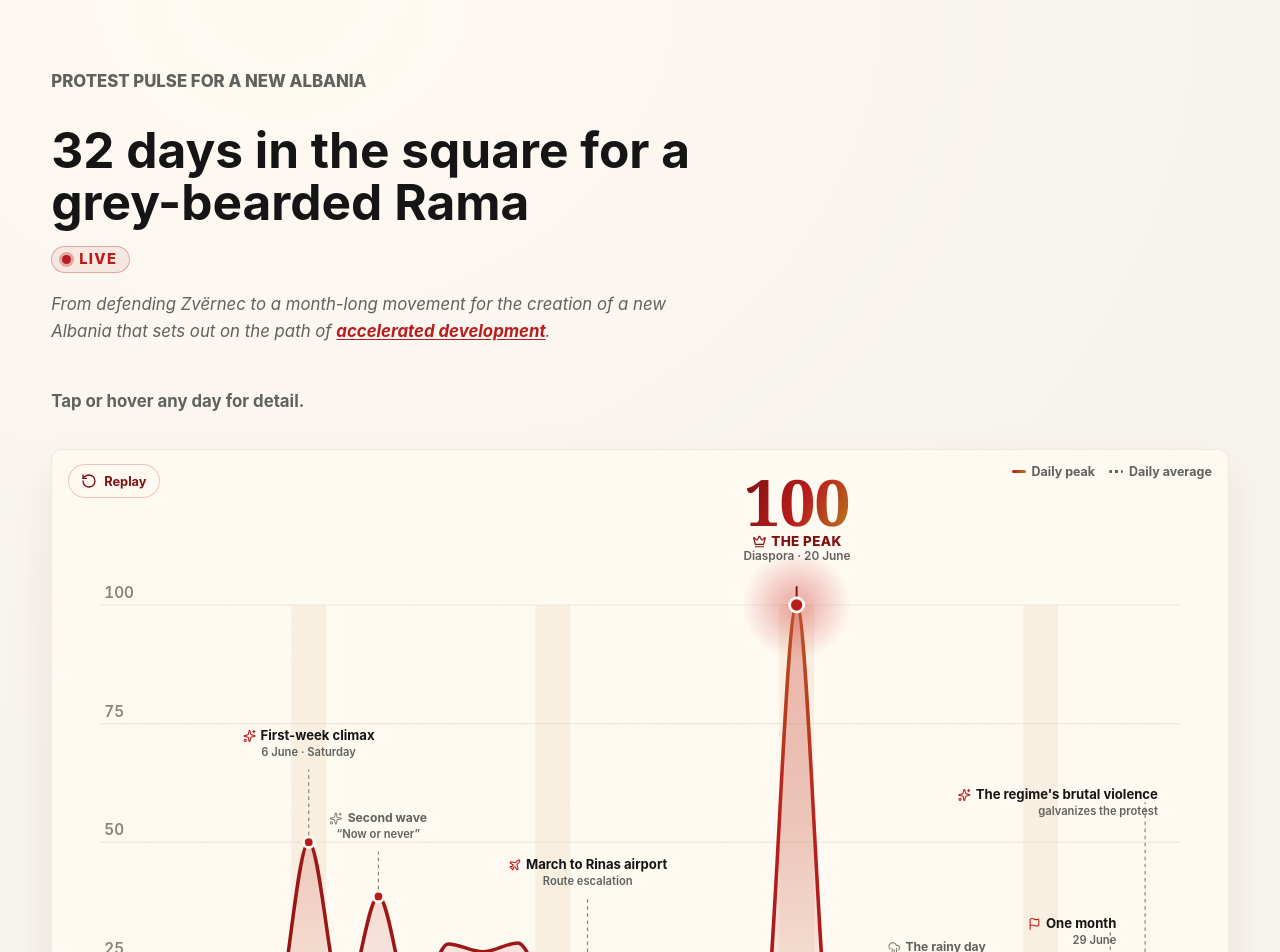
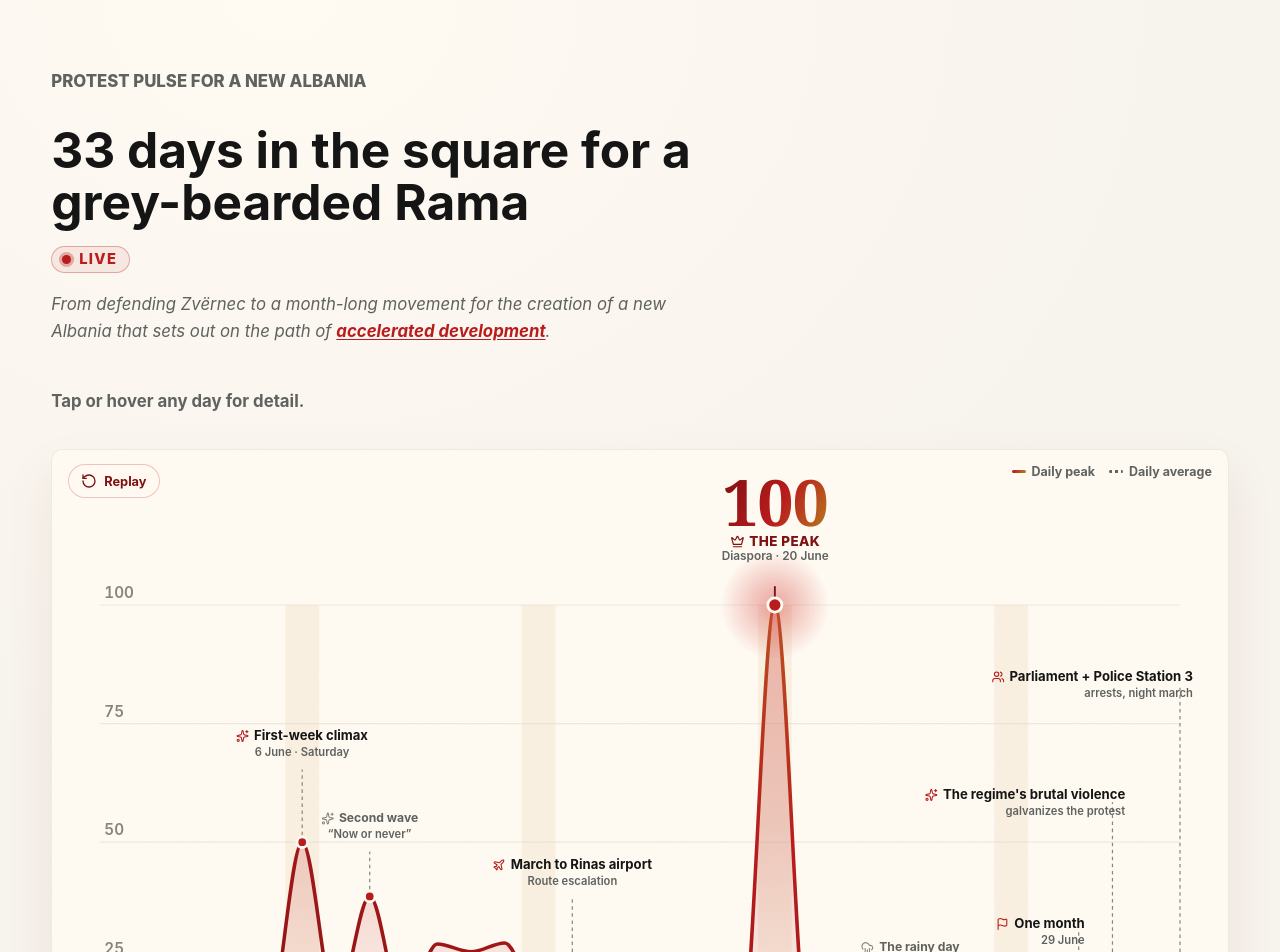
Before and after one commit to rlleshi/diaspora_marrshon, a Next.js app: page /en/pulsi in a window 1280 px wide. Shown: the part 80-1032 px from the top of the page. Built offline with nearby package versions, Linux system fonts and the light colour scheme.

Commit message:
add day 33 to livetracker

```diff
--- a/app/en/pulsi/page.tsx
+++ b/app/en/pulsi/page.tsx
@@ -4,7 +4,7 @@ import { LiveTrackerPage } from "@/components/live-tracker-page";
 export const metadata: Metadata = {
   title: "Protest pulse | Diaspora marshes",
   description:
-    "The June 2026 protest participation index: 32 days in the square, day by day, with the key moments.",
+    "The June 2026 protest participation index: 33 days in the square, day by day, with the key moments.",
 };
 
 export default function Page() {
--- a/app/pulsi/page.tsx
+++ b/app/pulsi/page.tsx
@@ -4,7 +4,7 @@ import { LiveTrackerPage } from "@/components/live-tracker-page";
 export const metadata: Metadata = {
   title: "Pulsi i protestës | Diaspora marshon",
   description:
-    "Indeksi i pjesëmarrjes në protestat e qershorit 2026: 32 ditë në shesh, ditë pas dite, me momentet kyçe.",
+    "Indeksi i pjesëmarrjes në protestat e qershorit 2026: 33 ditë në shesh, ditë pas dite, me momentet kyçe.",
 };
 
 export default function Page() {
--- a/components/live-tracker-page.tsx
+++ b/components/live-tracker-page.tsx
@@ -26,7 +26,7 @@ const COPY: Record<
     homeHref: "/",
     homeLabel: "Kthehu te faqja kryesore",
     eyebrow: "Pulsi i protestës për Shqipërinë e re",
-    title: "32 ditë në shesh për një mjekërrosh bardhërosh",
+    title: "33 ditë në shesh për një mjekërrosh bardhërosh",
     liveLabel: "Live",
     intro: {
       before:
@@ -54,14 +54,14 @@ const COPY: Record<
       replay: "Rishfaq",
       saturday: "e shtunë",
       ariaSummary:
-        "Indeksi i pjesëmarrjes në protesta përgjatë 32 ditëve, me kulmin në ditën e 21-të (20 qershor 2026).",
+        "Indeksi i pjesëmarrjes në protesta përgjatë 33 ditëve, me kulmin në ditën e 21-të (20 qershor 2026).",
     },
   },
   en: {
     homeHref: "/en",
     homeLabel: "Back to the homepage",
     eyebrow: "Protest pulse for a new Albania",
-    title: "32 days in the square for a grey-bearded Rama",
+    title: "33 days in the square for a grey-bearded Rama",
     liveLabel: "Live",
     intro: {
       before:
@@ -89,7 +89,7 @@ const COPY: Record<
       replay: "Replay",
       saturday: "Saturday",
       ariaSummary:
-        "Protest participation index across 32 days, peaking on day 21 (20 June 2026).",
+        "Protest participation index across 33 days, peaking on day 21 (20 June 2026).",
     },
   },
 };
--- a/components/participation/ParticipationChart.tsx
+++ b/components/participation/ParticipationChart.tsx
@@ -41,6 +41,7 @@ const LABEL_Y: Record<number, number> = {
   25: 430,
   30: 410,
   31: 300,
+  33: 200,
 };
 
 const MONTHS_SQ = [
@@ -264,7 +265,7 @@ export function ParticipationChart({
         ))}
 
         {/* x axis labels */}
-        {[1, 5, 10, 15, 20, 25, 32].map((day) => (
+        {[1, 5, 10, 15, 20, 25, 33].map((day) => (
           <text
             key={`x-${day}`}
             className="pc-xlabel"
--- a/data/participation.ts
+++ b/data/participation.ts
@@ -1,4 +1,4 @@
-// 32-day participation index for the June 2026 "Revolucioni i Flamingove" protests.
+// 33-day participation index for the June 2026 "Revolucioni i Flamingove" protests.
 //
 // Source: News24 live broadcasts of each day's protest in Tirana, analyzed with a
 // crowd-counting model. The headline series is `peak` (top-10 peak frame average).
@@ -8,11 +8,13 @@
 // `mean` and `median` are the same crowd model over the retained broadcast frames.
 //
 // Data: outputs/protesta_summary/crowd_visibility_index_1_30.csv (days 1-30)
-// Story: outputs/protesta_summary/protest_story_notes_1_32.md
+// Story: outputs/protesta_summary/protest_story_notes_1_33.md
 // Day 31 computed from the protesta_31 timeline (top-10 peak avg 697.6, mean 229.9,
 // median 212.5), normalized on the same Day-7 reference as days 1-30.
 // Day 32 computed from the protesta_32 timeline, retained frames only (top-10 peak
 // avg 327.6, mean 190.6, median 176.5), normalized on the same Day-7 reference.
+// Day 33 computed from the protesta_33 timeline, retained frames only (top-10 peak
+// avg 389.3, mean 216.1, median 215.0), normalized on the same Day-7 reference.
 
 export type ParticipationDay = {
   day: number;
@@ -102,6 +104,8 @@ export const participation: ParticipationDay[] = [
     noteLink: { href: "https://youtu.be/Nye2pigb8fc", word: { sq: "të paprovokuar", en: "unprovoked" } } },
   { day: 32, date: "2026-07-01", saturday: false, peak: 6.34, mean: 3.69, median: 3.42, source: yt("CbddHOZPo3s"),
     note: { sq: "Presion institucional: dosja “Albanian Files” dorëzohet në SPAK, marshimi i mbrëmjes ndalon para Parlamentit.", en: "Institutional pressure: the “Albanian Files” dossier is submitted to SPAK, and the evening march stops before Parliament." } },
+  { day: 33, date: "2026-07-02", saturday: false, peak: 7.54, mean: 4.18, median: 4.16, source: yt("Wq-5bgoNv8w"),
+    note: { sq: "Dita e dytë e dhunës brutale nga policia dhe arrestime te Kuvendi në mëngjes; natën marshim drejt Komisariatit Nr. 3 për lirimin e të ndaluarve.", en: "Second day of brutal police violence and arrests at Parliament in the morning; at night a march to Police Station No. 3 demanding the detainees' release." } },
 ];
 
 export type ParticipationEvent = {
@@ -139,6 +143,9 @@ export const participationEvents: ParticipationEvent[] = [
   { day: 31, tier: "primary", icon: "spark", mobile: true,
     label: { sq: "Dhuna brutale e regjimit", en: "The regime's brutal violence" },
     sub: { sq: "galvanizon protestën", en: "galvanizes the protest" } },
+  { day: 33, tier: "primary", icon: "people", mobile: true,
+    label: { sq: "Kuvendi + Komisariati Nr. 3", en: "Parliament + Police Station 3" },
+    sub: { sq: "arrestime, marshim natën", en: "arrests, night march" } },
 ];
 
 /** Normalization reference shown in the methodology note. */
```
